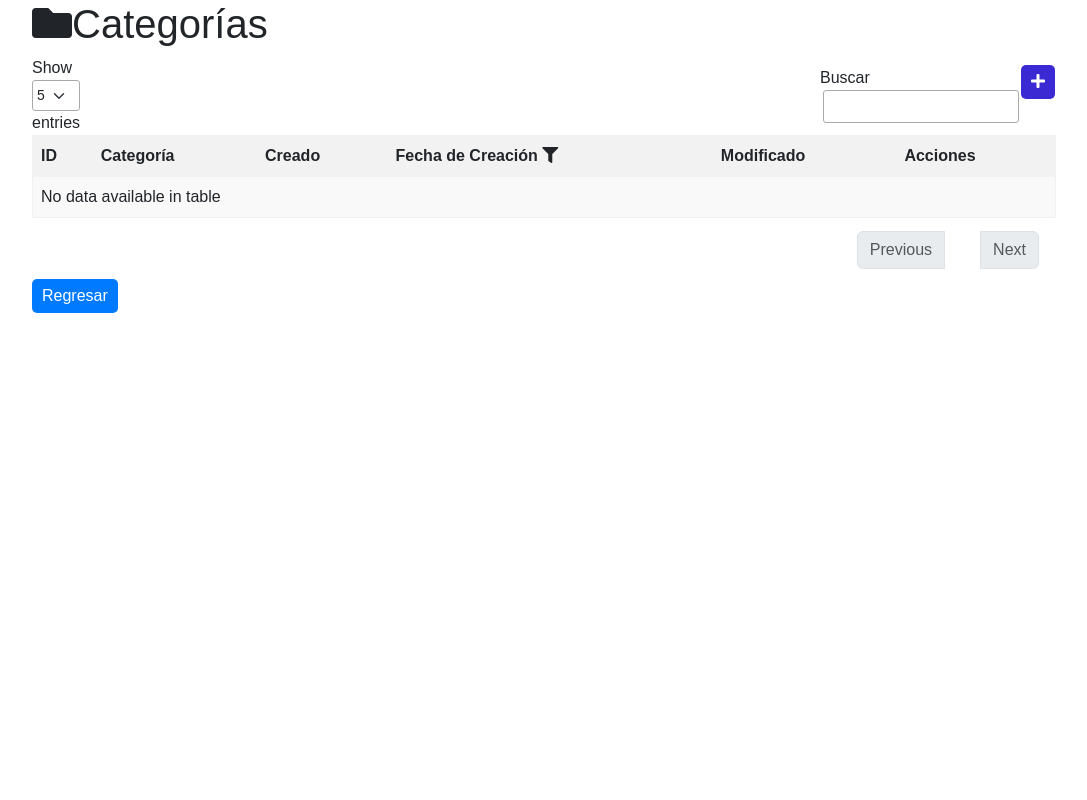
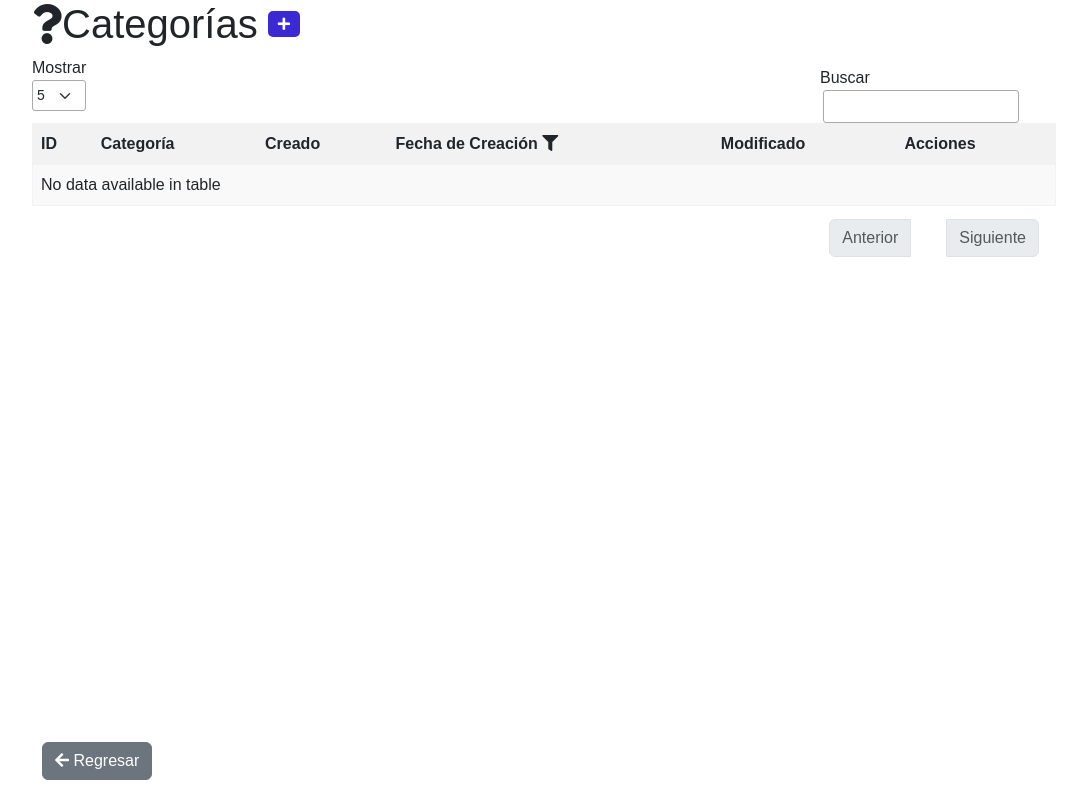
Before and after one commit to Keysiss2019/GESTION_COMPRAS, a PHP site: page /categorias/listar_categorias.php in a window 1280 px wide. Shown: the whole page, without its empty margins (96-1183 px from the left). Run offline with PHP 8.4, Linux system fonts and the light colour scheme; data that the repository does not hold is empty; some libraries are stand-ins or nearby versions.

Commit message:
paginacion y boton de regresar de categorias

```diff
--- a/categorias/listar_categorias.php
+++ b/categorias/listar_categorias.php
@@ -128,7 +128,11 @@
         }
         ?>
 
-        <h1><span class="fas fa-folder"></span>Categorías</h1>
+         <!-- ETIQUETA -->
+        <h1 style="display: flex; align-items: center;">
+    <span class="fas fa-question"></span> Categorías
+    <a href="crear_categoria.php" class="print-button" style="margin-left: 10px; padding: 5px 10px; border-radius: 5px; background-color: #3b2ad3; color: #fff; font-size: 14px;"><i class="fas fa-plus"></i> </a>
+</h1>
 
         <!-- Tu tabla HTML -->
         <table id="categoriasTable" class="display">
@@ -168,10 +172,6 @@
             </tbody>
         </table>
 
-        <!-- Botón "plus" pegado a la tabla -->
-        <div class="search-bar">
-            <a href="crear_categoria.php" class="print-button" onclick="toggleFloatingForm()"><i class="fas fa-plus"></i></a>
-        </div>
 
 <!-- Script para inicializar DataTables y agregar la funcionalidad de filtrado y paginación -->
 <script>
@@ -179,12 +179,19 @@
         var table = $('#categoriasTable').DataTable({
             "paging": true, // Habilitar la paginación
             "lengthMenu": [5, 10, 20, 50], // Opciones de longitud
-                    "dom": 'lBfrtip',
+            "dom": '<"top"f<"length-menu-container"l>>rt<"bottom"p><"clear">', // Estructura personalizada del DOM
             "buttons": ['copy', 'excel', 'pdf', 'print'],
             "ordering": false, // Deshabilitar la ordenación inicial
             "info": false, // Deshabilitar el mensaje de información
             "language": {
-                        "search": "Buscar" // Cambiar el texto del cuadro de búsqueda
+                "search": "Buscar", // Cambiar el texto del cuadro de búsqueda
+                "lengthMenu": "Mostrar _MENU_ ", // Cambiar el texto del menú desplegable de cantidad de entradas
+                "paginate": {
+                    "first": "Primero",
+                    "last": "Último",
+                    "next": "Siguiente",
+                    "previous": "Anterior"
+                }
             },
             "columnDefs": [
                 {
@@ -228,10 +235,12 @@
                 }, 100);
             });
         </script>
+        <!-- Botón de regreso -->
+   <div style="position: absolute; bottom: 20px; left: 10px;">
+        <a href="../admin/administrar.php'" class="btn btn-secondary"><i class="fas fa-arrow-left"></i> Regresar</a>
+    </div>
+</div>
+</div>
 
-        <button class="styled-button"
-    onclick="window.location.href='../admin/administrar.php'"
-    style="background-color: #007bff; color: #fff; padding: 5px 10px; border: none; border-radius: 5px; cursor: pointer; float: left; margin-top: 20px;">Regresar</button>
-    </div>
 </body>
 </html>
```
Lines whose indentation alone changed are shown as unchanged.
